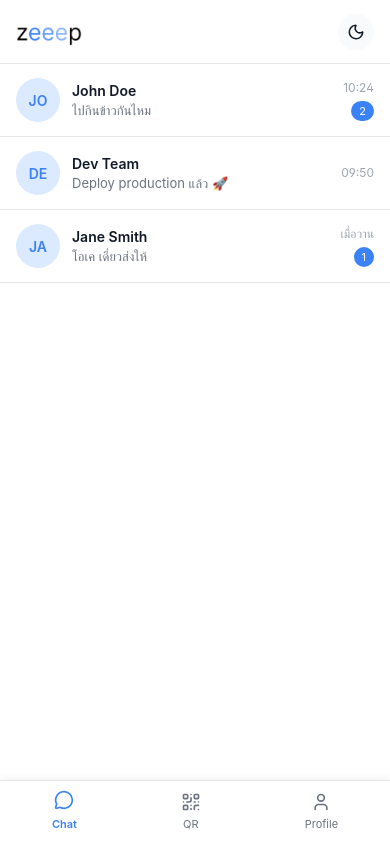
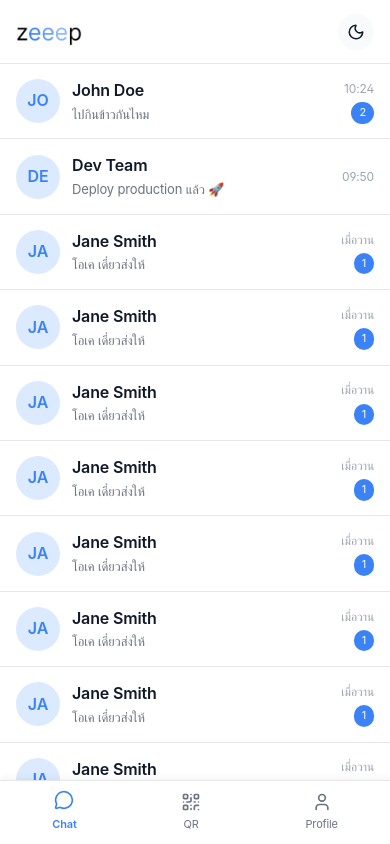
Before and after one commit to sirtongzaq/zeeepfe, a React (Vite) app: page / in a window 390 px wide. Built offline with nearby package versions, Linux system fonts and the light colour scheme.

Commit message:
Refactor layout components for improved responsiveness and add typography styles

```diff
--- a/src/app/PrivateLayout.tsx
+++ b/src/app/PrivateLayout.tsx
@@ -4,14 +4,16 @@ import BottomNav from "@/components/layout/BottomNav";
 
 export default function PrivateLayout() {
   const location = useLocation();
+  const isChatPage = location.pathname.startsWith("/chat/");
 
-  const isChatPage = location.pathname.startsWith("/chat/");
   return (
-    <div className="flex flex-col h-screen">
+    <div className="flex flex-col flex-1 min-h-0">
       <Header isChatPage={isChatPage} />
-      <div className="flex-1 min-h-0">
+
+      <div className="flex-1 min-h-0 overflow-y-auto">
         <Outlet />
       </div>
+
       {!isChatPage && <BottomNav />}
     </div>
   );
--- a/src/features/chat/ChatListPage.tsx
+++ b/src/features/chat/ChatListPage.tsx
@@ -26,6 +26,95 @@ export default function ChatListPage() {
       unread: 1,
       type: "user",
     },
+    {
+      id: 14,
+      name: "Jane Smith",
+      lastMessage: "โอเค เดี๋ยวส่งให้",
+      time: "เมื่อวาน",
+      unread: 1,
+      type: "user",
+    },
+    {
+      id: 4,
+      name: "Jane Smith",
+      lastMessage: "โอเค เดี๋ยวส่งให้",
+      time: "เมื่อวาน",
+      unread: 1,
+      type: "user",
+    },
+    {
+      id: 5,
+      name: "Jane Smith",
+      lastMessage: "โอเค เดี๋ยวส่งให้",
+      time: "เมื่อวาน",
+      unread: 1,
+      type: "user",
+    },
+    {
+      id: 6,
+      name: "Jane Smith",
+      lastMessage: "โอเค เดี๋ยวส่งให้",
+      time: "เมื่อวาน",
+      unread: 1,
+      type: "user",
+    },
+    {
+      id: 7,
+      name: "Jane Smith",
+      lastMessage: "โอเค เดี๋ยวส่งให้",
+      time: "เมื่อวาน",
+      unread: 1,
+      type: "user",
+    },
+    {
+      id: 8,
+      name: "Jane Smith",
+      lastMessage: "โอเค เดี๋ยวส่งให้",
+      time: "เมื่อวาน",
+      unread: 1,
+      type: "user",
+    },
+    {
+      id: 9,
+      name: "Jane Smith",
+      lastMessage: "โอเค เดี๋ยวส่งให้",
+      time: "เมื่อวาน",
+      unread: 1,
+      type: "user",
+    },
+    {
+      id: 10,
+      name: "Jane Smith",
+      lastMessage: "โอเค เดี๋ยวส่งให้",
+      time: "เมื่อวาน",
+      unread: 1,
+      type: "user",
+    },
+    {
+      id: 11,
+      name: "Jane Smith",
+      lastMessage: "โอเค เดี๋ยวส่งให้",
+      time: "เมื่อวาน",
+      unread: 1,
+      type: "user",
+    },
+    {
+      id: 12,
+      name: "Jane Smith",
+      lastMessage: "โอเค เดี๋ยวส่งให้",
+      time: "เมื่อวาน",
+      unread: 1,
+      type: "user",
+    },
+    {
+      id: 13,
+      name: "Jane Smith",
+      lastMessage: "โอเค เดี๋ยวส่งให้",
+      time: "เมื่อวาน",
+      unread: 1,
+      type: "user",
+    },
+
   ];
 
   return (
--- a/src/features/chat/ChatPage.tsx
+++ b/src/features/chat/ChatPage.tsx
@@ -15,8 +15,14 @@ export default function ChatPage() {
   const [input, setInput] = useState("");
   const bottomRef = useRef<HTMLDivElement | null>(null);
 
+  const handleBlur = () => {
+    window.requestAnimationFrame(() => {
+      bottomRef.current?.scrollIntoView({ behavior: "auto" });
+    });
+  };
+
   useEffect(() => {
-    bottomRef.current?.scrollIntoView({ behavior: "smooth" });
+    bottomRef.current?.scrollIntoView({ behavior: "auto" });
   }, [messages]);
 
   const handleSend = () => {
@@ -62,6 +68,7 @@ export default function ChatPage() {
             placeholder="พิมพ์ข้อความ..."
             className="chat-input-field"
             value={input}
+            onBlur={handleBlur}
             onChange={(e) => setInput(e.target.value)}
             onKeyDown={(e) => e.key === "Enter" && handleSend()}
           />
--- a/src/features/qr/QRPage.tsx
+++ b/src/features/qr/QRPage.tsx
@@ -21,10 +21,11 @@ export default function QRPage() {
   }, [chatUserId, navigate]);
 
   return (
-    <div className="app-container">
+    <div className="flex-1 flex flex-col h-full">
       <div className="qr-tabs">
         <button
           className={`qr-tab-btn ${activeTab === "myqr" ? "active" : ""} ${isLoading ? "disabled" : ""}`}
+          disabled={isLoading}
           onClick={() => setActiveTab("myqr")}
         >
           My QR
@@ -32,6 +33,7 @@ export default function QRPage() {
 
         <button
           className={`qr-tab-btn ${activeTab === "scan" ? "active" : ""} ${isLoading ? "disabled" : ""}`}
+          disabled={isLoading}
           onClick={() => setActiveTab("scan")}
         >
           Scan QR
--- a/src/features/qr/QRScanner.tsx
+++ b/src/features/qr/QRScanner.tsx
@@ -123,7 +123,6 @@ export default function QRScanner({ onSuccess, onLoadingChange }: Props) {
       <div className="qr-card">
         <div className="qr-header">
           <h2>Scan QR Code</h2>
-          <p>Align QR inside the frame</p>
         </div>
 
         <div className="qr-reader-wrapper">
--- a/src/styles/globals.css
+++ b/src/styles/globals.css
@@ -49,12 +49,6 @@
 /*        BASE APP STYLE         */
 /* ============================= */
 
-body {
-  background: var(--bg);
-  color: var(--text-primary);
-  font-feature-settings: "ss01";
-}
-
 /* Layout */
 .bg-app {
   background: var(--bg);
@@ -76,6 +70,79 @@ body {
   color: var(--text-secondary);
 }
 .text-muted {
+  color: var(--text-muted);
+}
+
+/* ============================= */
+/*         BASE TYPOGRAPHY       */
+/* ============================= */
+
+html {
+  font-size: 16px; /* 🔥 สำคัญมากสำหรับ mobile */
+  -webkit-text-size-adjust: 100%;
+}
+
+body {
+  background: var(--bg);
+  color: var(--text-primary);
+  font-feature-settings: "ss01";
+  font-size: 1rem; /* 16px */
+  line-height: 1.6;
+  font-weight: 400;
+  letter-spacing: -0.01em;
+  overflow: hidden; /* 🔥 สำคัญ */
+}
+
+/* Headings */
+h1 {
+  font-size: 1.75rem; /* 28px */
+  font-weight: 700;
+  line-height: 1.25;
+}
+
+h2 {
+  font-size: 1.5rem; /* 24px */
+  font-weight: 600;
+  line-height: 1.3;
+}
+
+h3 {
+  font-size: 1.25rem; /* 20px */
+  font-weight: 600;
+}
+
+h4 {
+  font-size: 1.125rem; /* 18px */
+  font-weight: 600;
+}
+
+/* Paragraph */
+p {
+  font-size: 1rem; /* 16px */
+  line-height: 1.6;
+}
+
+/* Small text */
+small {
+  font-size: 0.875rem; /* 14px */
+}
+
+/* Buttons */
+button {
+  font-size: 1rem; /* 16px */
+  font-weight: 500;
+}
+
+/* Inputs (🔥 กัน Safari Zoom) */
+input,
+textarea,
+select {
+  font-size: 1rem; /* 16px */
+}
+
+/* Placeholder */
+input::placeholder,
+textarea::placeholder {
   color: var(--text-muted);
 }
 
@@ -103,10 +170,15 @@ body {
 /* ============================= */
 /*            APP LAYOUT         */
 /* ============================= */
+html,
+body,
+#root {
+  height: 100%;
+}
 
 .app-shell {
   background: var(--bg-soft);
-  height: 100vh;
+  height: 100dvh;
   display: flex;
   justify-content: center;
 }
@@ -114,7 +186,7 @@ body {
 .app-container {
   width: 100%;
   max-width: 420px;
-  height: 100%;
+  height: 100dvh;
   display: flex;
   flex-direction: column;
   background: var(--surface);
@@ -122,7 +194,6 @@ body {
 }
 
 /* 🔥 iPad ขึ้นไปให้เต็มจอ */
-/* iPad only (768px - 1024px) */
 @media (min-width: 768px) and (max-width: 1024px) {
   .app-shell {
     background: var(--surface);
@@ -255,7 +326,7 @@ body {
 
 /* Chat Header Text */
 .chat-name {
-  font-size: 14px;
+  font-size: 16px;
   font-weight: 600;
   color: var(--text-primary);
 }
@@ -372,10 +443,10 @@ body {
   max-width: 75%;
   padding: 12px 16px;
   border-radius: 20px;
-  font-size: 14px;
-  line-height: 1.4;
   word-break: break-word;
   animation: fadeIn 0.2s ease;
+  font-size: 1rem; /* 16px */
+  line-height: 1.5;
 }
 
 .chat-bubble.me {
@@ -428,7 +499,7 @@ body {
   align-items: center;
   justify-content: center;
   font-weight: 600;
-  font-size: 14px;
+  font-size: 16px;
 }
 
 .chat-info {
@@ -437,7 +508,7 @@ body {
 }
 
 .chat-name {
-  font-size: 14px;
+  font-size: 16px;
   font-weight: 600;
   color: var(--text-primary);
 }
@@ -474,7 +545,6 @@ body {
   position: sticky;
   bottom: 0;
   background: var(--surface);
-  /* border-top: 1px solid var(--border); */
   padding: 12px;
 }
 
@@ -492,7 +562,7 @@ body {
   flex: 1;
   border: none;
   background: transparent;
-  font-size: 14px;
+  font-size: 16px;
   color: var(--text-primary);
 }
 
@@ -550,7 +620,7 @@ body {
 .qr-tab-btn {
   flex: 1;
   padding: 14px 0;
-  font-size: 14px;
+  font-size: 16px;
   font-weight: 500;
   color: var(--text-secondary);
   background: transparent;
@@ -666,7 +736,7 @@ body {
 /* Download button spacing */
 .qr-download-btn {
   padding: 10px 24px;
-  font-size: 14px;
+  font-size: 16px;
 }
 
 /* ============================= */
@@ -752,7 +822,7 @@ body {
 
 .qr-header p {
   margin: 6px 0 0;
-  font-size: 14px;
+  font-size: 16px;
   color: #64748b;
 }
 
```
